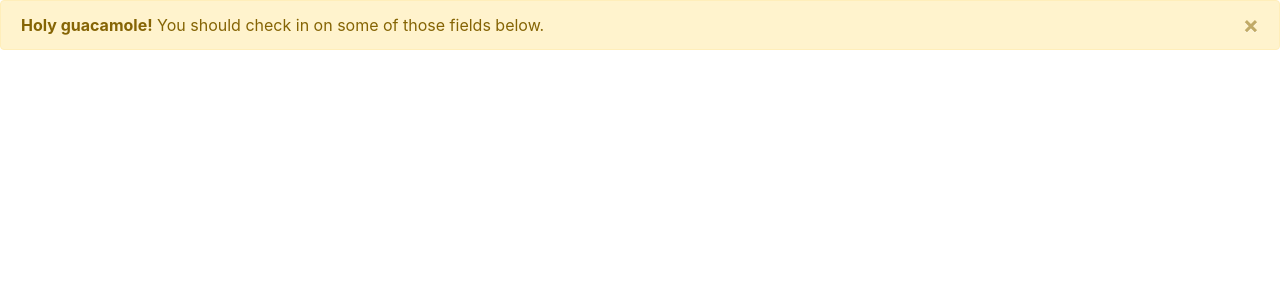
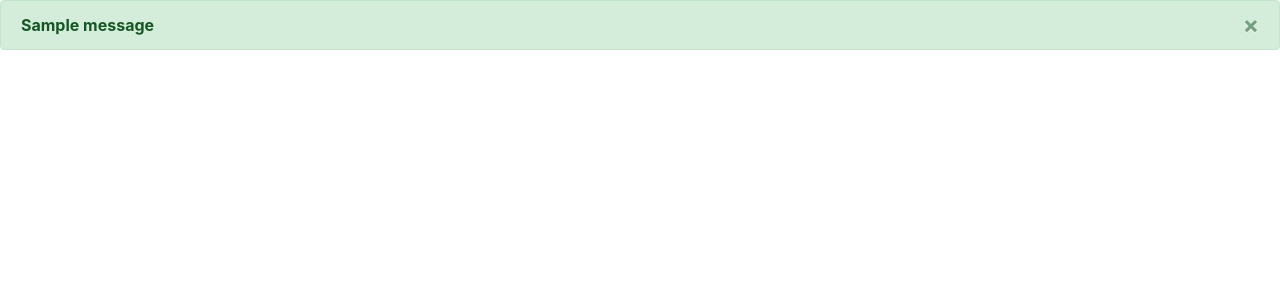
Before and after one commit to AyushGupta2114/Django-Ice-cream-Website, a Django app: page /about in a window 1280 px wide. Shown: the part 80-380 px from the top of the page. Run offline with Django 3.2, Linux system fonts and the light colour scheme; one stand-in notice (Sample message) is shown.

Commit message:
Alerts messages

```diff
--- a/home/views.py
+++ b/home/views.py
@@ -8,6 +8,7 @@ def index(request):
         'variable1':"Ayush is great",
         'variable2':"Rohan is great"
     }
+    # messages.success(request,"This is a test message")
     return render(request,'index.html',context)
 
 def about(request):
@@ -27,5 +28,5 @@ def contact(request):
         desc=request.POST.get('desc')
         contact=Contact(name=name,email=email,phone=phone,desc=desc,date=datetime.today())
         contact.save()
-        messages.success(request, "Your Message has been send.")
+        messages.success(request, "Your Message has been sent !")
     return render(request,'contact.html')
--- a/templates/base.html
+++ b/templates/base.html
@@ -48,13 +48,16 @@
       </form>
     </div>
   </nav>
-
-  <div class="alert alert-warning alert-dismissible fade show my-0" role="alert">
-    <strong>Holy guacamole!</strong> You should check in on some of those fields below.
+  {% if messages %}
+  {% for messages in messages %}
+  <div class="alert alert-{{messages.tags}} alert-dismissible fade show my-0" role="alert">
+    <strong>{{messages}}</strong>
     <button type="button" class="close" data-dismiss="alert" aria-label="Close">
       <span aria-hidden="true">&times;</span>
     </button>
   </div>
+  {% endfor %}
+  {% endif %}
 {% block body %}{% endblock body %}
   <!-- Optional JavaScript -->
     <!-- jQuery first, then Popper.js, then Bootstrap JS -->
```
Also changed, not shown: db.sqlite3.
